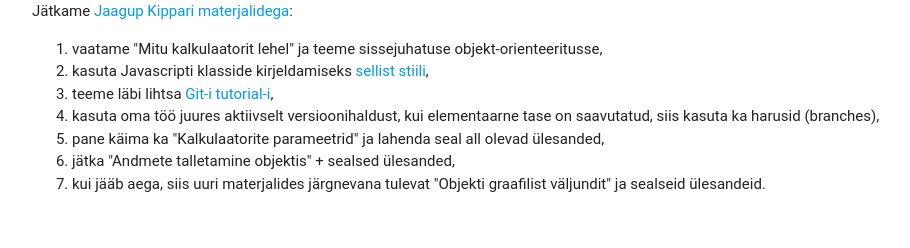
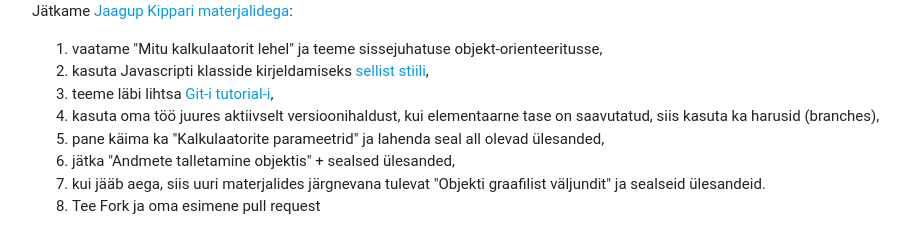
Before and after one commit to mangus/hki5002, a PHP site: page /sess2/index.php in a window 1280 px wide. Shown: the part 607-855 px from the top of the page, without its empty margins (160-1070 px from the left). Before the commit the page ends 799 px from the top, so only its background shows below. Run offline with PHP 8.4, Linux system fonts and the light colour scheme; some web fonts are replaced.

Commit message:
lisasin forki ja pull requesti ulesande

```diff
--- a/sess2/index.php
+++ b/sess2/index.php
@@ -39,6 +39,7 @@
                 <li>pane käima ka "Kalkulaatorite parameetrid" ja lahenda seal all olevad ülesanded,</li>
                 <li>jätka "Andmete talletamine objektis" + sealsed ülesanded,</li>
                 <li>kui jääb aega, siis uuri materjalides järgnevana tulevat "Objekti graafilist väljundit" ja sealseid ülesandeid.</li>
+                <li>Tee Fork ja oma esimene pull request</li>
             </ol>
         </div>
     </div>
```
